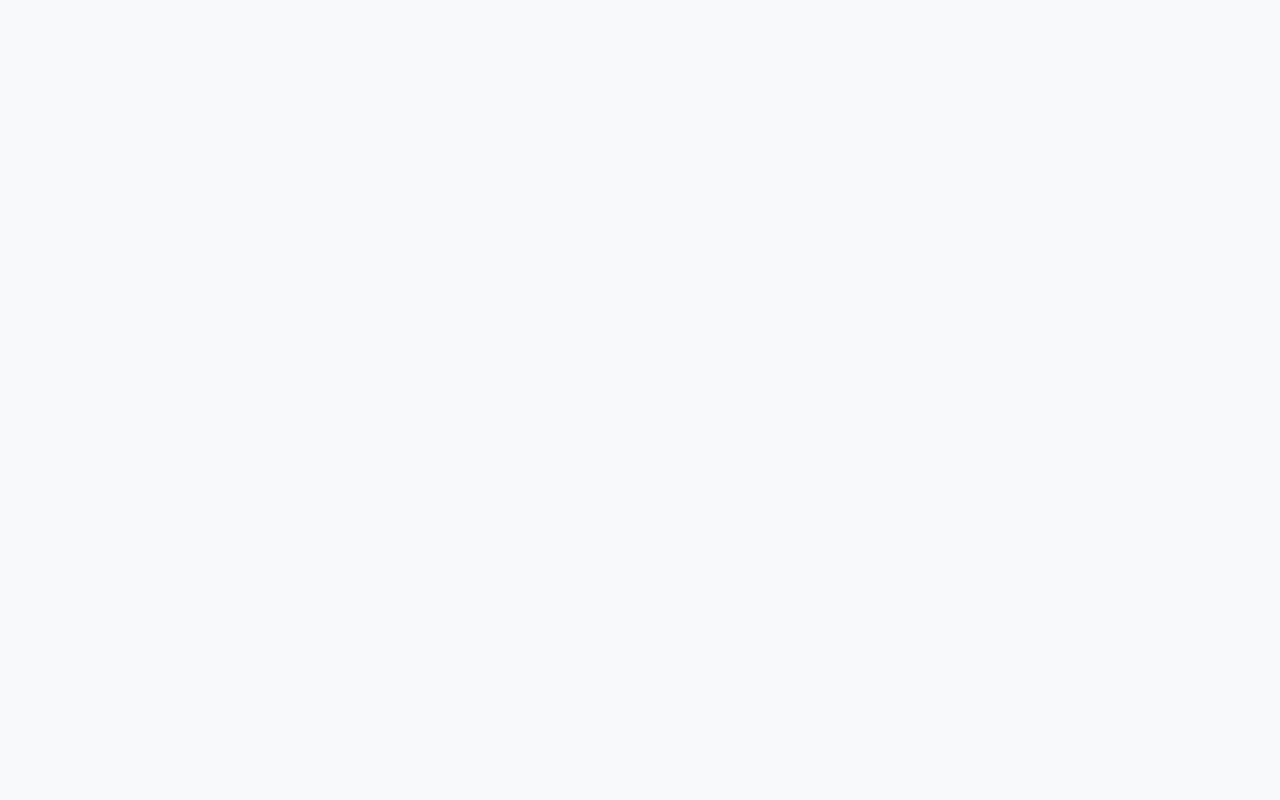
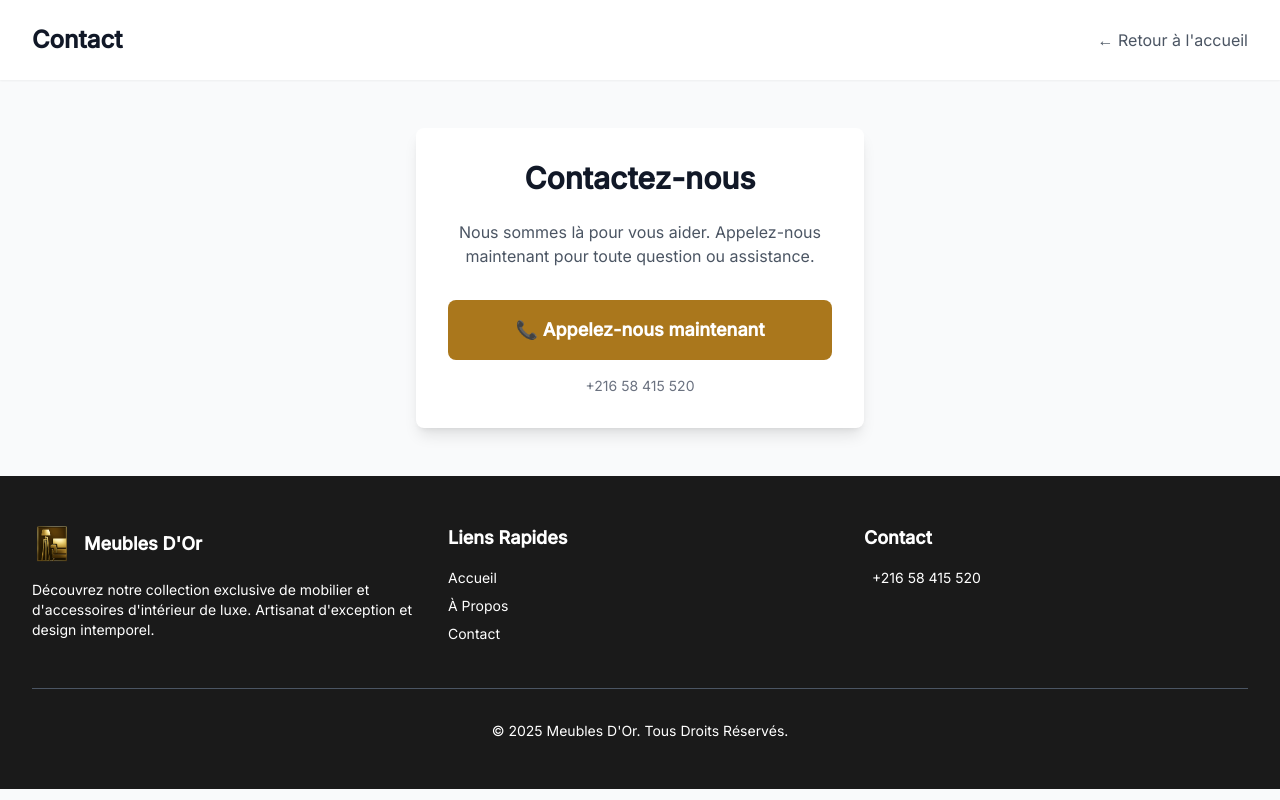
Before and after one commit to NEXESMISSION/lesdunesdor.shop, a React (Create React App) app: page /contact in a window 1280 px wide. Before the commit this address had no page. Built offline with nearby package versions, Linux system fonts and the light colour scheme.

Commit message:
Update landing page images, add reset button, restore gradient, and add contact page

```diff
--- a/src/App.js
+++ b/src/App.js
@@ -4,6 +4,7 @@ import LandingPage from './pages/LandingPage';
 import HomePage from './pages/HomePage';
 import ProductDetailPage from './pages/ProductDetailPage';
 import OrderSuccessPage from './pages/OrderSuccessPage';
+import ContactPage from './pages/ContactPage';
 import AdminLoginPage from './pages/AdminLoginPage';
 import AdminDashboard from './pages/AdminDashboard';
 import ProtectedRoute from './components/ProtectedRoute';
@@ -19,6 +20,7 @@ function App() {
           <Route path="/store" element={<HomePage />} />
           <Route path="/product/:productId" element={<ProductDetailPage />} />
           <Route path="/order-success" element={<OrderSuccessPage />} />
+          <Route path="/contact" element={<ContactPage />} />
 
           {/* Admin routes */}
           <Route path="/admin/login" element={<AdminLoginPage />} />
--- a/src/components/Footer.js
+++ b/src/components/Footer.js
@@ -5,7 +5,7 @@ const Footer = () => {
   const currentYear = new Date().getFullYear();
 
   return (
-    <footer className="text-gray-400" style={{ backgroundColor: '#121212' }}>
+    <footer className="text-white" style={{ backgroundColor: '#1a1a1a' }}>
       <div className="max-w-screen-xl mx-auto px-4 sm:px-6 lg:px-8 py-12">
         <div className="grid grid-cols-1 md:grid-cols-3 gap-8">
           {/* Company Info */}
@@ -18,15 +18,15 @@ const Footer = () => {
               />
               <h3 className="text-lg font-semibold text-white">Meubles D'Or</h3>
             </div>
-            <p className="mb-4 text-sm text-gray-400">
+            <p className="mb-4 text-sm text-white">
               Découvrez notre collection exclusive de mobilier et d'accessoires d'intérieur de luxe.
               Artisanat d'exception et design intemporel.
             </p>
             <div className="flex space-x-4">
-              <a href="https://facebook.com" className="text-gray-500 hover:text-white transition-colors">
+              <a href="https://facebook.com" className="text-white hover:text-gray-300 transition-colors">
                 <i className="fab fa-facebook-f"></i>
               </a>
-              <a href="https://instagram.com" className="text-gray-500 hover:text-white transition-colors">
+              <a href="https://instagram.com" className="text-white hover:text-gray-300 transition-colors">
                 <i className="fab fa-instagram"></i>
               </a>
             </div>
@@ -37,17 +37,17 @@ const Footer = () => {
             <h3 className="text-lg font-semibold text-white mb-4">Liens Rapides</h3>
             <ul className="space-y-2 text-sm">
               <li>
-                <Link to="/" className="text-gray-400 hover:text-white transition-colors">
+                <Link to="/" className="text-white hover:text-gray-300 transition-colors">
                   Accueil
                 </Link>
               </li>
               <li>
-                <Link to="/about" className="text-gray-400 hover:text-white transition-colors">
+                <Link to="/" className="text-white hover:text-gray-300 transition-colors">
                   À Propos
                 </Link>
               </li>
               <li>
-                <Link to="/contact" className="text-gray-400 hover:text-white transition-colors">
+                <Link to="/contact" className="text-white hover:text-gray-300 transition-colors">
                   Contact
                 </Link>
               </li>
@@ -60,14 +60,14 @@ const Footer = () => {
             <ul className="space-y-2 text-sm">
               <li className="flex items-start">
                 <i className="fas fa-phone-alt mt-1 mr-2 text-gold"></i>
-                <span className="text-gray-400">+216 58 415 520</span>
+                <span className="text-white">+216 58 415 520</span>
               </li>
             </ul>
           </div>
         </div>
 
-        <div className="border-t border-gray-800 mt-8 pt-8 text-sm text-center">
-          <p className="text-gray-500">© {currentYear} Meubles D'Or. Tous Droits Réservés.</p>
+        <div className="border-t border-gray-600 mt-8 pt-8 text-sm text-center">
+          <p className="text-white">© {currentYear} Meubles D'Or. Tous Droits Réservés.</p>
         </div>
       </div>
     </footer>
--- a/src/index.css
+++ b/src/index.css
@@ -32,6 +32,16 @@ body {
   transition: background-position 0.5s ease;
 }
 .bg-gold-gradient:hover {
+  background-position: right center;
+}
+
+/* Darker Gold Gradient for Better Text Visibility */
+.bg-gold-gradient-dark {
+  background: linear-gradient(100deg, #C27A18, #D08F23, #FBD152, #FBD557, #C27A18);
+  background-size: 200% 200%;
+  transition: background-position 0.5s ease;
+}
+.bg-gold-gradient-dark:hover {
   background-position: right center;
 }
 
--- /dev/null
+++ b/src/pages/ContactPage.js
@@ -0,0 +1,52 @@
+import React from 'react';
+import Footer from '../components/Footer';
+
+const ContactPage = () => {
+  const handleCallUs = () => {
+    window.location.href = 'tel:+21658415520';
+  };
+
+  return (
+    <div className="min-h-screen bg-gray-50">
+      {/* Header */}
+      <header className="bg-white shadow-sm">
+        <div className="max-w-7xl mx-auto px-4 sm:px-6 lg:px-8 py-6">
+          <div className="flex items-center justify-between">
+            <h1 className="text-2xl font-bold text-gray-900">Contact</h1>
+            <a href="/" className="text-gray-600 hover:text-gray-900 transition-colors">
+              ← Retour à l'accueil
+            </a>
+          </div>
+        </div>
+      </header>
+
+      {/* Main Content */}
+      <main className="flex-1 flex items-center justify-center py-12 px-4 sm:px-6 lg:px-8">
+        <div className="max-w-md w-full text-center">
+          <div className="bg-white rounded-lg shadow-lg p-8">
+            <h2 className="text-3xl font-bold text-gray-900 mb-6">
+              Contactez-nous
+            </h2>
+            <p className="text-gray-600 mb-8">
+              Nous sommes là pour vous aider. Appelez-nous maintenant pour toute question ou assistance.
+            </p>
+            <button
+              onClick={handleCallUs}
+              className="w-full bg-solid-gold text-white font-bold py-4 px-6 rounded-lg hover:bg-yellow-600 transition-colors duration-300 text-lg"
+            >
+              📞 Appelez-nous maintenant
+            </button>
+            <p className="text-sm text-gray-500 mt-4">
+              +216 58 415 520
+            </p>
+          </div>
+        </div>
+      </main>
+
+      {/* Footer */}
+      <Footer />
+    </div>
+  );
+};
+
+export default ContactPage;
--- a/src/pages/HomePage.js
+++ b/src/pages/HomePage.js
@@ -477,7 +477,21 @@ const HomePage = () => {
                   className="flex justify-between items-center cursor-pointer"
                   onClick={() => setIsCategoriesExpanded(!isCategoriesExpanded)}
                 >
-                  <h3 className="font-semibold text-gray-700">Catégories</h3>
+                  <div className="flex items-center gap-2">
+                    <h3 className="font-semibold text-gray-700">Catégories</h3>
+                    {selectedCategory && (
+                      <button
+                        onClick={(e) => {
+                          e.stopPropagation();
+                          clearFilters();
+                        }}
+                        className="text-sm text-red-500 hover:text-red-700 transition-colors bg-red-50 hover:bg-red-100 rounded-full p-1"
+                        title="Effacer les filtres"
+                      >
+                        <i className="fas fa-times-circle"></i>
+                      </button>
+                    )}
+                  </div>
                   <button className="text-gray-500 hover:text-gray-700 focus:outline-none transition-colors duration-200">
                     <i className={`fas ${isCategoriesExpanded ? 'fa-chevron-up' : 'fa-chevron-down'} text-xs transition-transform duration-200`}></i>
                   </button>
@@ -563,13 +577,6 @@ const HomePage = () => {
               </div>
 
               <div className="space-y-2 sticky bottom-0 pt-4 pb-2 bg-white">
-                <button
-                  onClick={clearFilters}
-                  className="w-full bg-gold-gradient text-black font-medium py-2 px-4 rounded-lg transition-all duration-200 opacity-80 hover:opacity-100 shadow-sm hover:shadow-md flex items-center justify-center"
-                >
-                  <i className="fas fa-times-circle mr-2"></i>
-                  Effacer les Filtres
-                </button>
               </div>
             </div>
           </aside>
--- a/src/pages/LandingPage.js
+++ b/src/pages/LandingPage.js
@@ -11,14 +11,14 @@ const LandingPage = () => {
 
     // Furniture and home decor images (updated with new URLs)
     const furnitureImages = [
-        'https://passing-orange-smgxjce9p7.edgeone.app/469256026_122174857520250548_1274654823924891549_n.jpg',
-        'https://passing-orange-smgxjce9p7.edgeone.app/469113297_122174855732250548_6525420541625637313_n.jpg',
-        'https://passing-orange-smgxjce9p7.edgeone.app/469123823_122174855840250548_2072990956534221544_n.jpg',
-        'https://passing-orange-smgxjce9p7.edgeone.app/469451088_122174868128250548_2321412941780524835_n.jpg',
-        'https://passing-orange-smgxjce9p7.edgeone.app/469513912_122174868062250548_3080077122788198805_n.jpg',
-        'https://passing-orange-smgxjce9p7.edgeone.app/469084626_122174868134250548_2975654777674222801_n.jpg',
-        'https://passing-orange-smgxjce9p7.edgeone.app/469084650_122174857334250548_231732444313980576_n.jpg',
-        'https://passing-orange-smgxjce9p7.edgeone.app/469507968_122174857952250548_6952797865101045703_n.jpg'
+        'https://persistent-harlequin-ujxpexfwbp.edgeone.app/469084626_122174868134250548_2975654777674222801_n.jpg',
+        'https://persistent-harlequin-ujxpexfwbp.edgeone.app/469084650_122174857334250548_231732444313980576_n.jpg',
+        'https://persistent-harlequin-ujxpexfwbp.edgeone.app/469113297_122174855732250548_6525420541625637313_n.jpg',
+        'https://persistent-harlequin-ujxpexfwbp.edgeone.app/469123823_122174855840250548_2072990956534221544_n.jpg',
+        'https://persistent-harlequin-ujxpexfwbp.edgeone.app/469256026_122174857520250548_1274654823924891549_n.jpg',
+        'https://persistent-harlequin-ujxpexfwbp.edgeone.app/469451088_122174868128250548_2321412941780524835_n.jpg',
+        'https://persistent-harlequin-ujxpexfwbp.edgeone.app/469507968_122174857952250548_6952797865101045703_n.jpg',
+        'https://persistent-harlequin-ujxpexfwbp.edgeone.app/469513912_122174868062250548_3080077122788198805_n.jpg'
     ];
 
     // Function to get a random image that hasn't been used in the last 2 images
```
